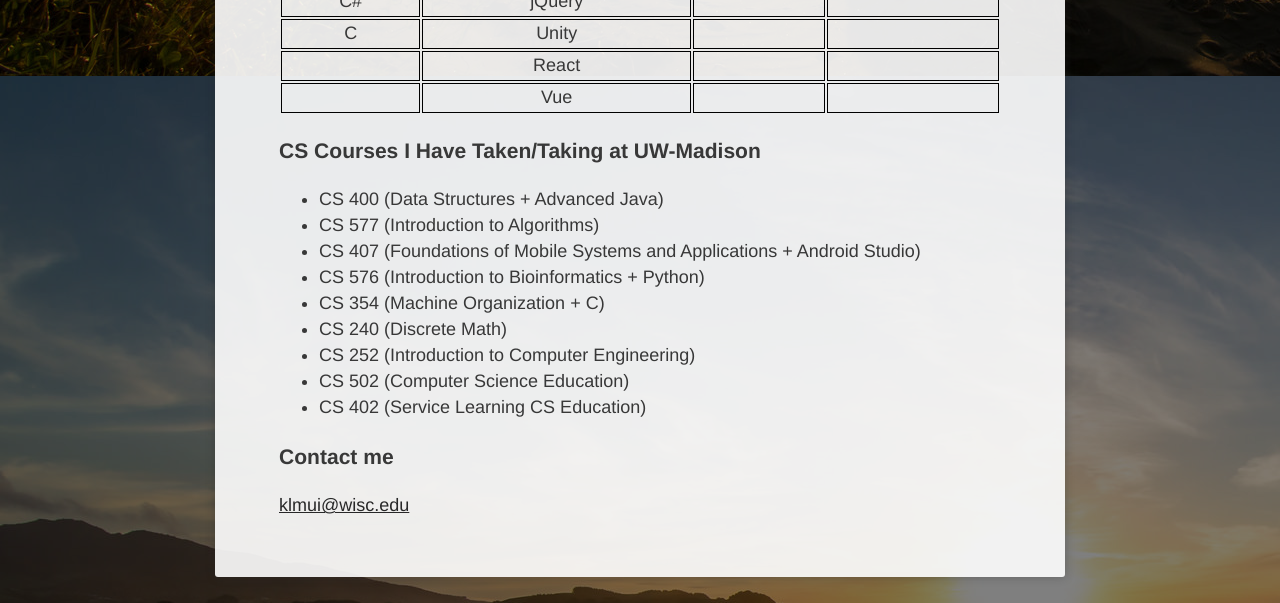
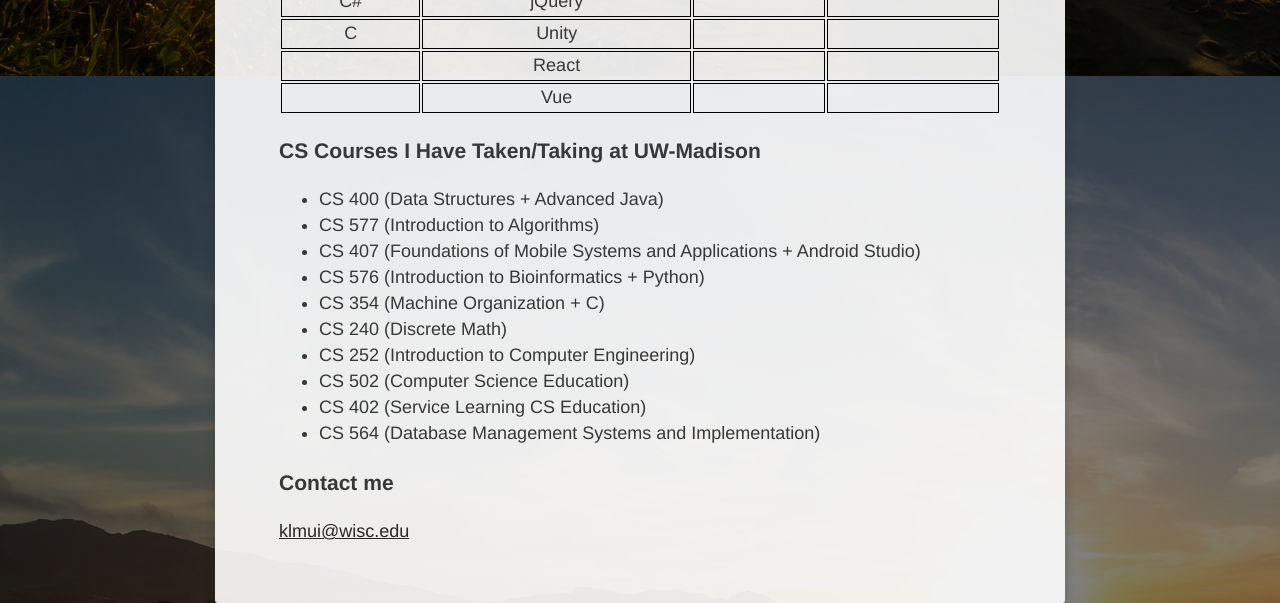
Before and after one commit to klmui/klmui2, a Jekyll site: the page built from about/index.md, in a window 1280 px wide and 900 px high, scrolled down 771 px, cut to the strip 297-900 px from the top of the window. Built offline with Jekyll 4.4.1, drawn with Linux system fonts in a browser that asks for light colours.

Commit message:
Update status

```diff
--- a/_layouts/home.html
+++ b/_layouts/home.html
@@ -26,7 +26,7 @@
                             </a>
                         </h1>
                         <h3 class="title" id="site-bio">
-                            <p>CS Junior at UW-Madison  <span style="color:navy; font-size:22px;">|</span>  Incoming Web Dev Intern  <span style="color:navy; font-size:22px;">|</span>   Leader</p>
+                            <p>CS Junior at UW-Madison  <span style="color:navy; font-size:22px;">|</span>  Web Dev Intern  <span style="color:navy; font-size:22px;">|</span>   Leader</p>
                         </h3>
                     </div>
                     {% include social-links.html %}
--- a/about/index.md
+++ b/about/index.md
@@ -19,7 +19,7 @@
 <style>
 .tablelines table, .tablelines td, .tablelines th {
         border: 1px solid black;
-        }
+}
 </style>
 
 <div style="overflow-x:auto">
@@ -107,6 +107,7 @@
 - CS 252 (Introduction to Computer Engineering)
 - CS 502 (Computer Science Education)
 - CS 402 (Service Learning CS Education)
+- CS 564 (Database Management Systems and Implementation)
 
 ### Contact me
 
```
